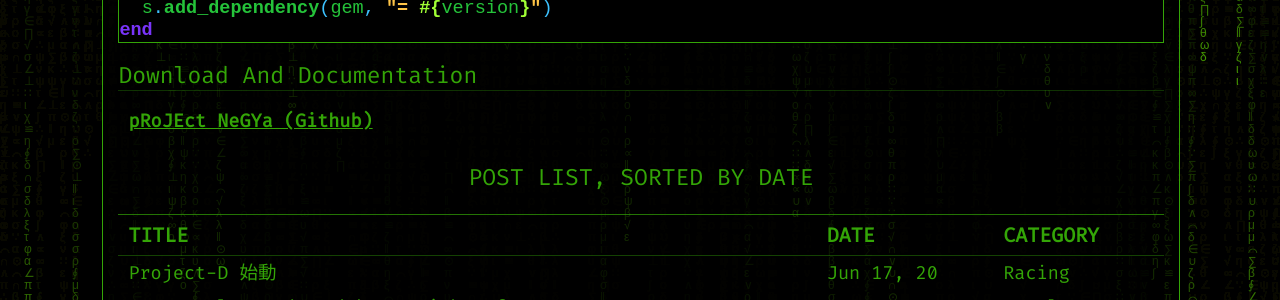
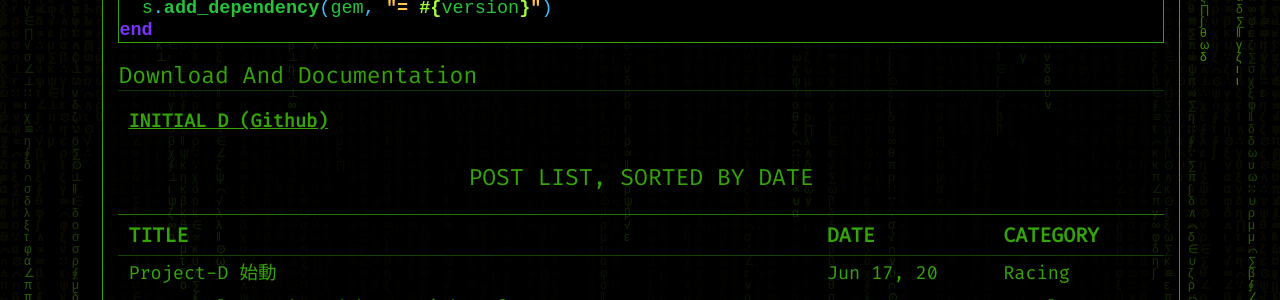
Before and after one commit to takagotch/o2374, a Jekyll site: the page built from pages/index.md, in a window 1280 px wide. Shown: the part 571-871 px from the top of the page. Built offline with Jekyll 4.4.1, drawn with Linux system fonts in a browser that asks for light colours; formulas are drawn with MathJax 3.

Commit message:
Update index.md

````diff
--- a/pages/index.md
+++ b/pages/index.md
@@ -37,4 +37,4 @@ end
 ```
 ## Download and Documentation
 
-[**pRoJEct NeGYa (Github)**](https://github.com/akiritsu/pRoJEct-NeGYa)
+[**INITIAL D (Github)**](https://github.com/takagotch/page62)
````
